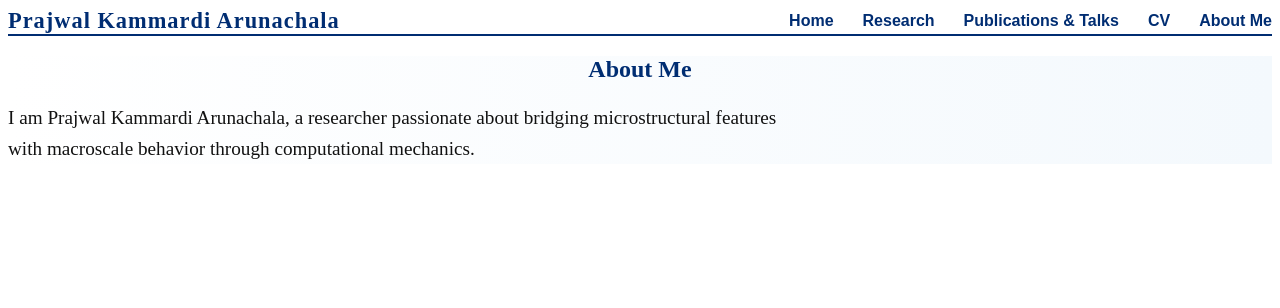
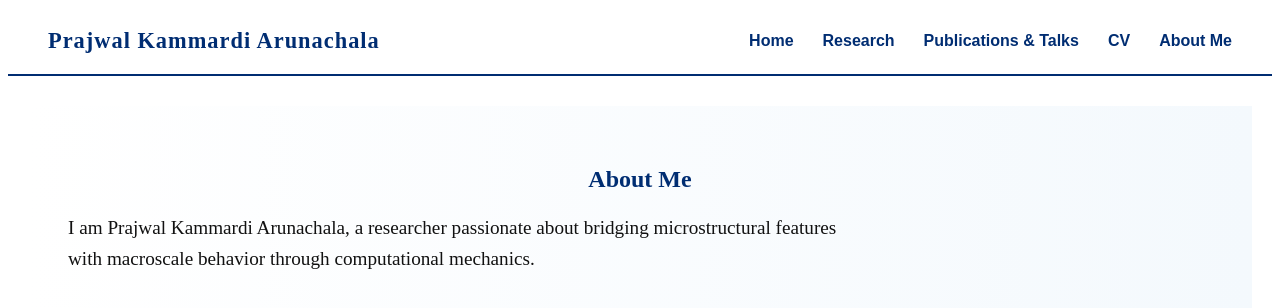
Before and after one commit to prajwalka/prajwalka.github.io, a Jekyll site: the page built from about.md, in a window 1280 px wide. Shown: the top 308 px of the page. Built offline with Jekyll 4.4.1, drawn with Linux system fonts in a browser that asks for light colours; some web fonts are replaced.

Commit message:
Updating homepage

```diff
--- a/assets/style.css
+++ b/assets/style.css
@@ -3,9 +3,9 @@ header {
   display: flex;
   justify-content: space-between;
   align-items: center;
-  margin: 0;
-  padding: 0;
-  background-color: linear-gradient(to right, #ffffff, #f4f9fd); /* White background for header */
+  margin-bottom: 30px;
+  padding: 20px 40px;
+  background-color: linear-gradient(to right, #ffffff, #f4f9fd);
   border-bottom: 2px solid #002D72;
 }
 
@@ -37,8 +37,8 @@ nav a:hover {
 /* Main Content Area */
 main {
   background: linear-gradient(to right, #ffffff, #f4f9fd);  /* Soft gradient for the main content */
-  padding: 0;
-  margin: 0;
+  padding: 40px;
+  margin: 0 20px;
 }
 
 h1, h2, h3 {
```
